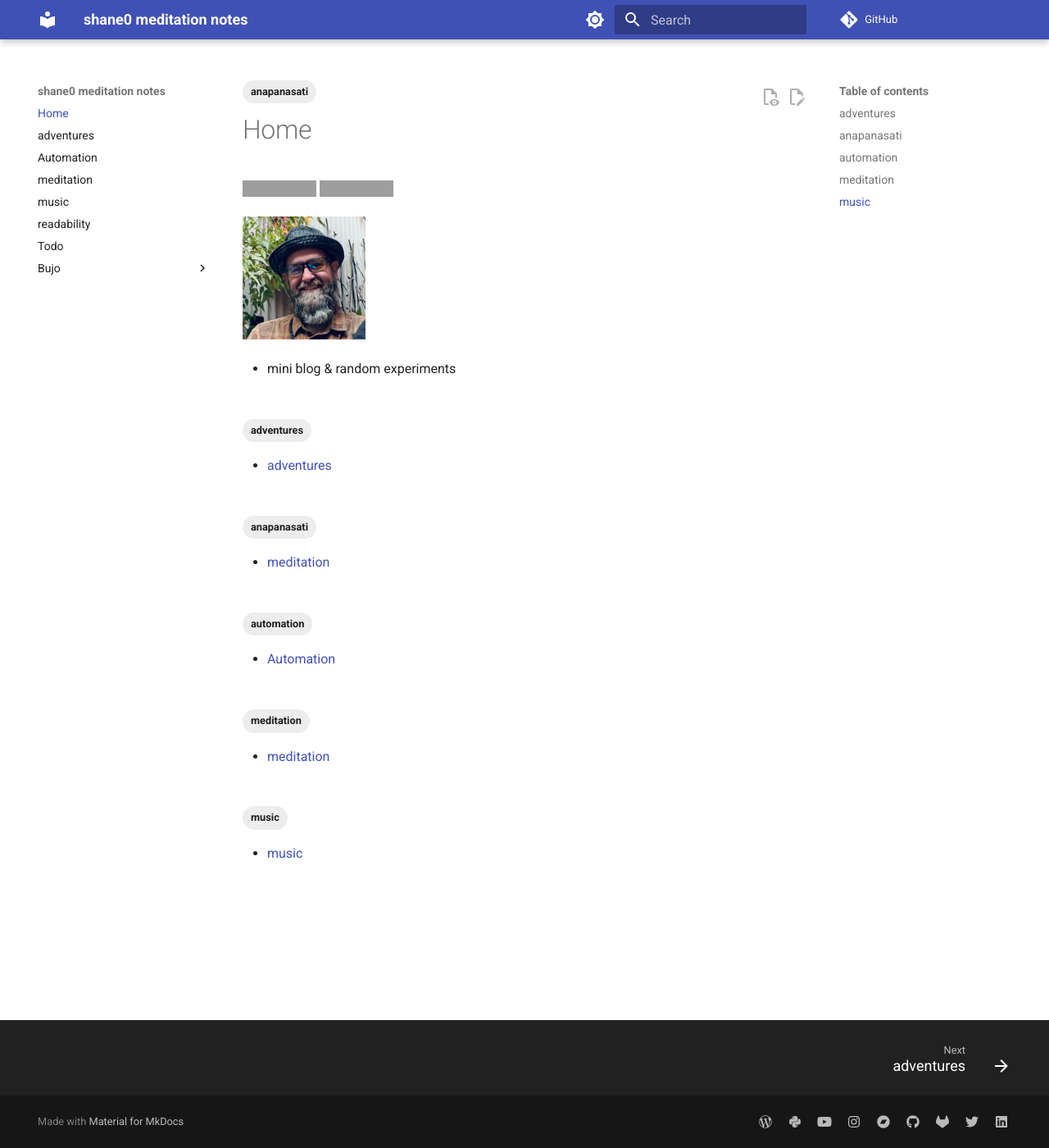
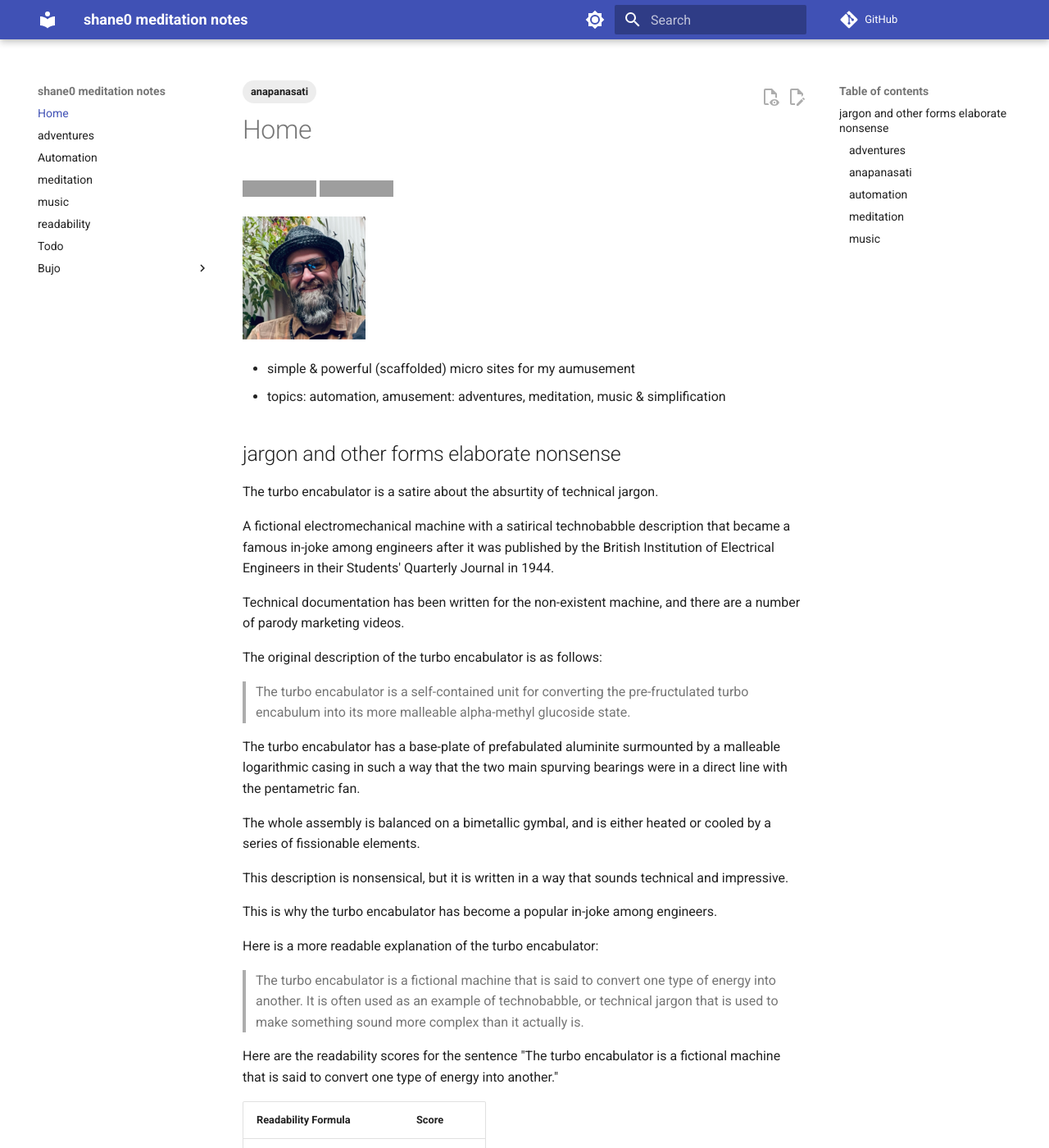
Before and after one commit to shane0/shane0.github.io, an MkDocs documentation site: the page built from docs/index.md, in a window 1280 px wide and 1400 px high. Shown: the whole window at 82% size. Built offline with MkDocs 1.6.1 and Material for MkDocs 9.7.7, drawn with Linux system fonts in a browser that asks for light colours; comment, search, counter and statistics services are not loaded; the version menu is left out; some of the changed text lies outside the part shown; grey boxes are pictures that could not be loaded.

Commit message:
'turbolol'

```diff
--- a/docs/index.md
+++ b/docs/index.md
@@ -8,6 +8,45 @@ tags:
 
 ![s](images/shane0.png){: style="height:150px;width:150px" .float-right }
 
-- mini blog & random experiments
+- simple & powerful (scaffolded) micro sites for my aumusement
+- topics: automation, amusement: adventures, meditation, music & simplification
+
+## jargon and other forms elaborate nonsense
+
+The turbo encabulator is a satire about the absurtity of technical jargon.
+
+A fictional electromechanical machine with a satirical technobabble description that became a famous in-joke among engineers after it was published by the British Institution of Electrical Engineers in their Students' Quarterly Journal in 1944.
+
+Technical documentation has been written for the non-existent machine, and there are a number of parody marketing videos.
+
+The original description of the turbo encabulator is as follows:
+
+> The turbo encabulator is a self-contained unit for converting the pre-fructulated turbo encabulum into its more malleable alpha-methyl glucoside state.
+
+The turbo encabulator has a base-plate of prefabulated aluminite surmounted by a malleable logarithmic casing in such a way that the two main spurving bearings were in a direct line with the pentametric fan.
+
+The whole assembly is balanced on a bimetallic gymbal, and is either heated or cooled by a series of fissionable elements.
+
+This description is nonsensical, but it is written in a way that sounds technical and impressive.
+
+This is why the turbo encabulator has become a popular in-joke among engineers.
+
+Here is a more readable explanation of the turbo encabulator:
+
+> The turbo encabulator is a fictional machine that is said to convert one type of energy into another. It is often used as an example of technobabble, or technical jargon that is used to make something sound more complex than it actually is.
+
+Here are the readability scores for the sentence "The turbo encabulator is a fictional machine that is said to convert one type of energy into another."
+
+Readability Formula          | Score
+-----------------------------|------
+Flesch Reading Ease          | 81.82
+Gunning Fog Index            | 7.89
+Automated Readability Index  | 10.15
+Dale-Chall Readability Score | 2.00
+Coleman–Liau Index           | 7.89
+
+As you can see, the sentence "The turbo encabulator is a fictional machine that is said to convert one type of energy into another." has a high readability score on all of the formulas. This means that it is an easy sentence to read.
+
+<iframe width="866" height="577" src="https://www.youtube.com/embed/Ac7G7xOG2Ag" title="&quot;Turbo Encabulator&quot; the Original" frameborder="0" allow="accelerometer; autoplay; clipboard-write; encrypted-media; gyroscope; picture-in-picture; web-share" allowfullscreen></iframe>
 
 [TAGS]
```
